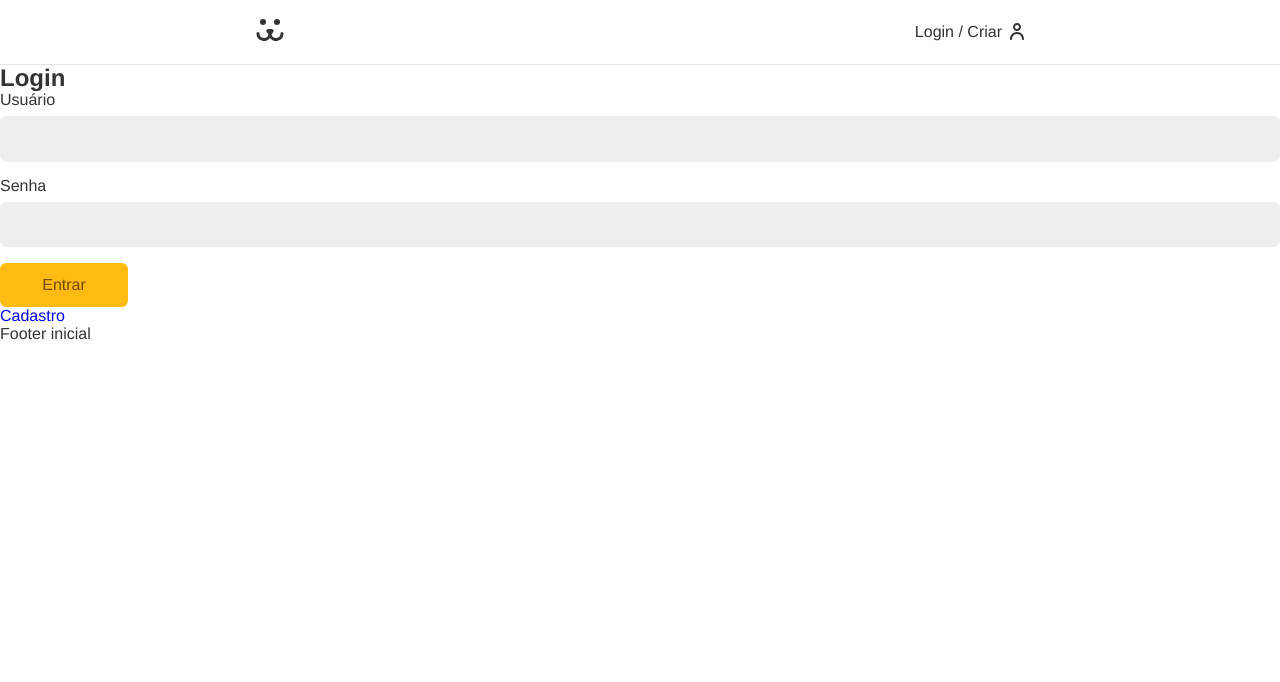
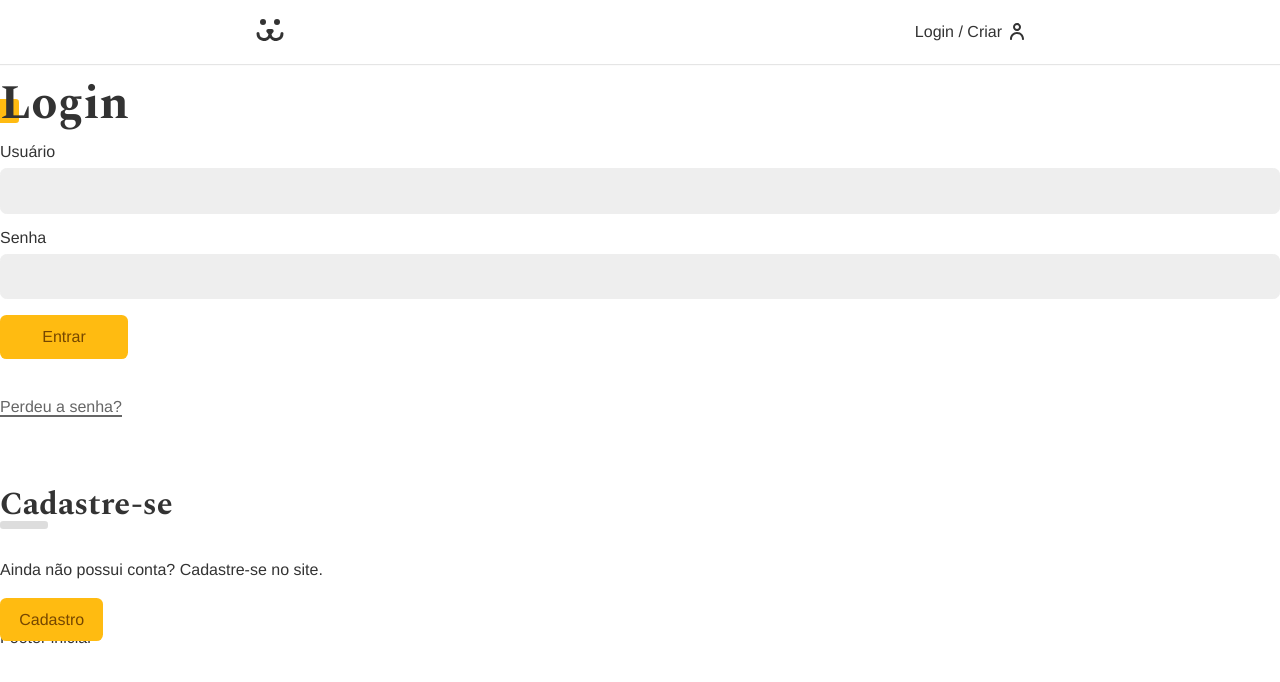
Before and after one commit to Murasakin/origamid-dogs, a React (Create React App) app: page /login in a window 1280 px wide. Shown: the top 682 px of the page. Built offline with nearby package versions, Linux system fonts and the light colour scheme.

Commit message:
12 login form

```diff
--- a/src/App.css
+++ b/src/App.css
@@ -1,3 +1,5 @@
+@import url('https://fonts.googleapis.com/css2?family=Spectral:wght@700&display=swap');
+
 * {
   box-sizing: border-box;
 }
@@ -7,7 +9,7 @@
   margin: 0px;
   color: #333;
   --type-first: Helvetica, Arial, sans-serif;
-  --type-second: 'Spectral', Georgia;
+  --type-second: 'Spectral', georgia;
   font-family: var(--type-first);
 }
 
@@ -41,6 +43,7 @@
 
 a {
   text-decoration: none;
+  color: #333;
 }
 
 .container {
@@ -48,3 +51,38 @@
   padding: 0 1rem;
   margin: 0 auto;
 }
+
+.title {
+  font-family: var(--type-second);
+  line-height: 1;
+  font-size: 3rem;
+  margin: 1rem 0;
+  position: relative;
+  z-index: 1;
+}
+
+.title::after {
+  content: '';
+  display: block;
+  width: 1.5rem;
+  height: 1.5rem;
+  background: #fb1;
+  position: absolute;
+  bottom: 5px;
+  left: -5px;
+  border-radius: 0.2rem;
+  z-index: -1;
+}
+
+.animeLeft {
+  opacity: 0;
+  transform: translateX(-20px);
+  animation: animeLeft 0.3s forwards;
+}
+
+@keyframes animeLeft {
+  to {
+    opacity: 1;
+    transform: initial;
+  }
+}
--- /dev/null
+++ b/src/Components/Helper/Error.js
@@ -0,0 +1,8 @@
+import React from 'react';
+
+const Error = ({ error }) => {
+  if (!error) return null;
+  return <p style={{ color: '#f31', margin: '1rem 0' }}>{error}</p>;
+};
+
+export default Error;
--- a/src/Components/Login/LoginForm.js
+++ b/src/Components/Login/LoginForm.js
@@ -4,6 +4,9 @@
 import Button from '../Forms/Button';
 import UseForm from '../../Hooks/UseForm';
 import { UserContext } from '../../UserContext';
+import Error from '../Helper/Error';
+import styles from './LoginForm.module.css';
+import stylesBtn from '../Forms/Button.module.css';
 
 const LoginForm = () => {
   const username = UseForm();
@@ -20,9 +23,9 @@
   }
 
   return (
-    <section>
-      <h1>Login</h1>
-      <form action="" onSubmit={handleSubmit}>
+    <section className="animeLeft">
+      <h1 className="title">Login</h1>
+      <form className={styles.form} onSubmit={handleSubmit}>
         <Input label="Usuário" type="text" name="username" {...username} />
         <Input label="Senha" type="password" name="password" {...password} />
         {loading ? (
@@ -30,9 +33,18 @@
         ) : (
           <Button>Entrar</Button>
         )}
-        {error && <p>{error}</p>}
+        <Error error={error} />
       </form>
-      <Link to="/login/criar">Cadastro</Link>
+      <Link className={styles.perdeu} to="/login/perdeu">
+        Perdeu a senha?
+      </Link>
+      <div className={styles.cadastro}>
+        <h2 className={styles.subtitle}>Cadastre-se</h2>
+        <p>Ainda não possui conta? Cadastre-se no site.</p>
+        <Link className={stylesBtn.button} to="/login/criar">
+          Cadastro
+        </Link>
+      </div>
     </section>
   );
 };
--- /dev/null
+++ b/src/Components/Login/LoginForm.module.css
@@ -0,0 +1,43 @@
+.form {
+  margin-bottom: 2rem;
+}
+
+.perdeu {
+  display: inline-block;
+  color: #666;
+  padding: 0.5rem 0;
+  line-height: 1;
+}
+
+.perdeu::after {
+  content: '';
+  height: 2px;
+  width: 100%;
+  background: currentColor;
+  display: block;
+}
+
+.cadastro {
+  display: block;
+  margin-top: 4rem;
+}
+
+.cadastro p {
+  margin-top: 2rem;
+  margin-bottom: 2rem;
+}
+
+.subtitle {
+  font-family: var(--type-second);
+  line-height: 1;
+  font-size: 2rem;
+}
+
+.subtitle::after {
+  content: '';
+  display: block;
+  background: #ddd;
+  height: 0.5rem;
+  width: 3rem;
+  border-radius: 0.2rem;
+}
```
